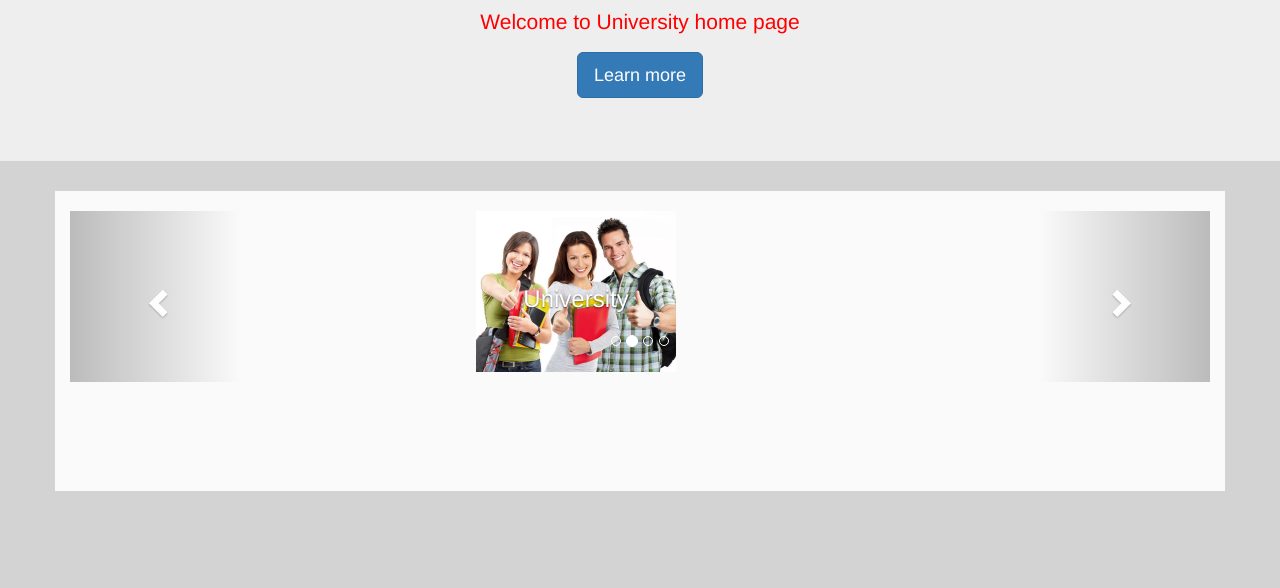
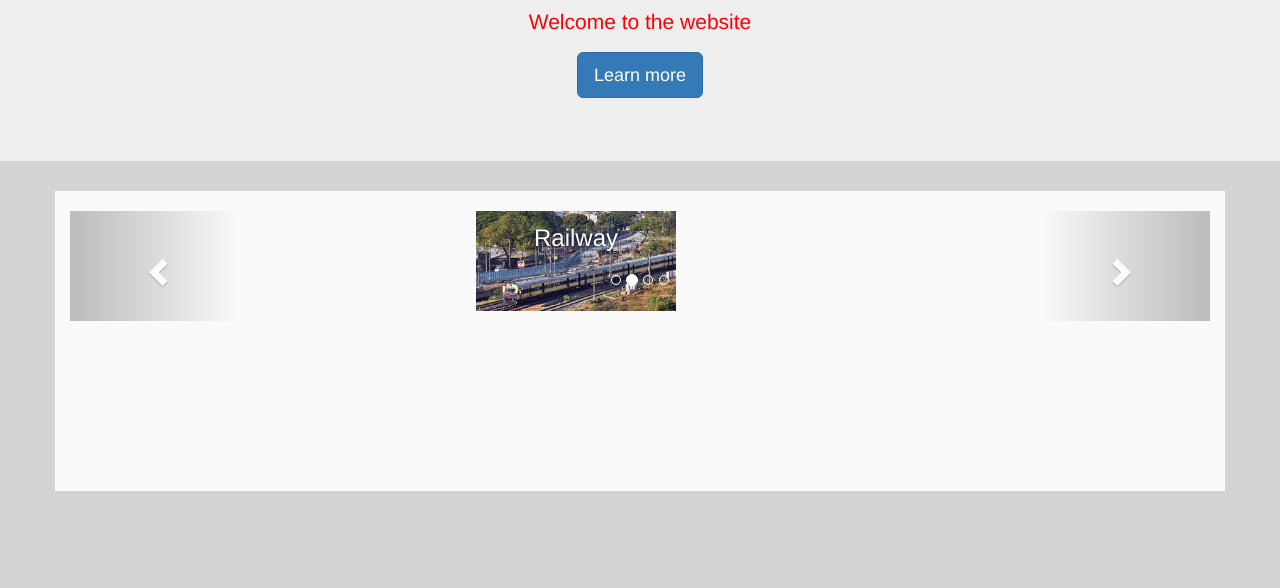
Before and after one commit to aster28/project, a plain HTML site: page index.html in a window 1280 px wide. Shown: the part 200-788 px from the top of the page. Drawn offline with nearby package versions, Linux system fonts and the light colour scheme.

Commit message:
Update index.html

```diff
--- a/index.html
+++ b/index.html
@@ -84,7 +84,7 @@
 <h1 ></h1>
 	<div class="jumbotron">
   <h1>University</h1>
-  <p style="text-align:center;color:red;">Welcome to University home page</p>
+  <p style="text-align:center;color:red;">Welcome to the website</p>
   <p style="text-align:center" ><a class="btn btn-primary btn-lg" href="#" role="button">Learn more</a></p>
 </div>
 <div class="container">
@@ -103,9 +103,9 @@
     <div class="carousel-inner" role="listbox">
 
       <div class="item active">
-        <img src="c.jpg" alt="app" width="200" height="200">
+        <img src="download (9).jpg" alt="app" width="200" height="200">
         <div class="carousel-caption">
-          <h3>University</h3>
+          <h3>Railway</h3>
 
         </div>
         <p style="text-align:center;color:white;"></p>
@@ -120,7 +120,7 @@
       </div>
 
       <div class="item">
-        <img src="c.jpg" alt="app" width="200" height="200">
+        <img src="download (10).jpg" alt="app" width="200" height="200">
         <div class="carousel-caption">
           <h3></h3>
 
```
